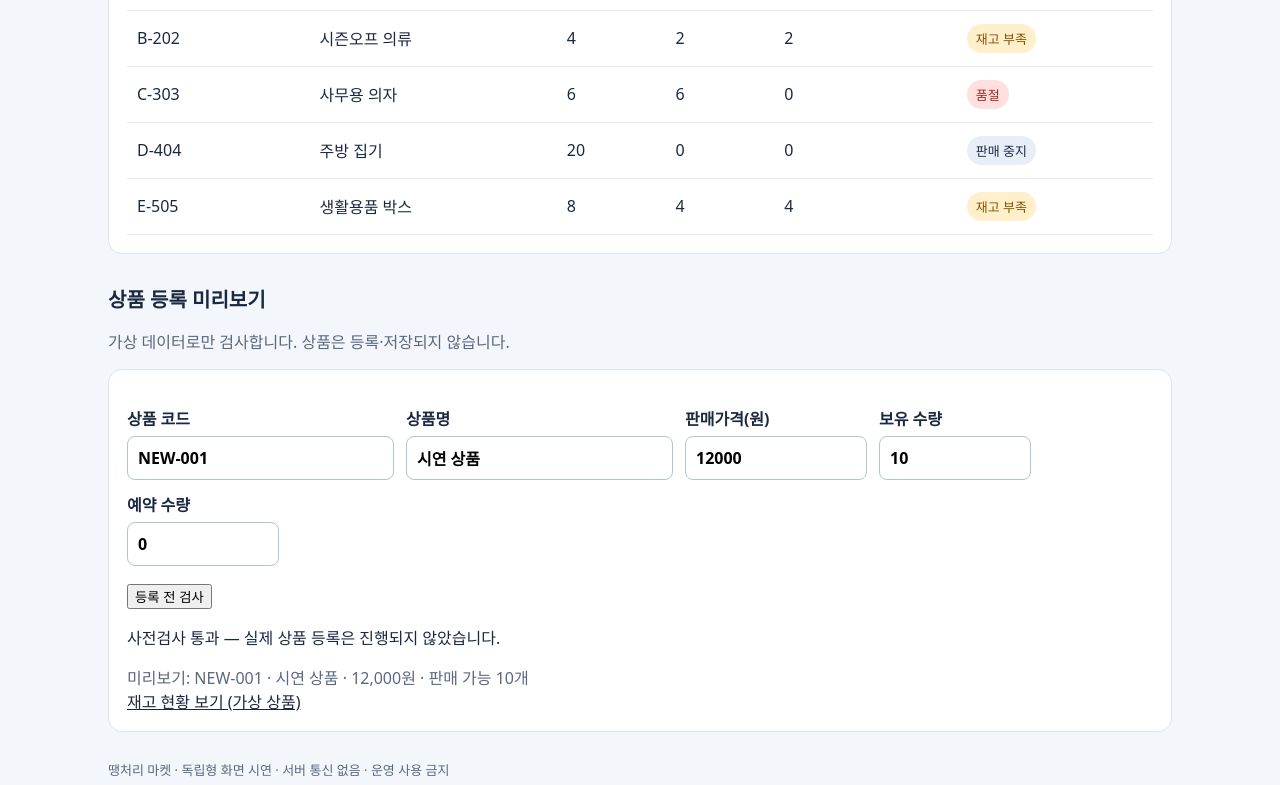
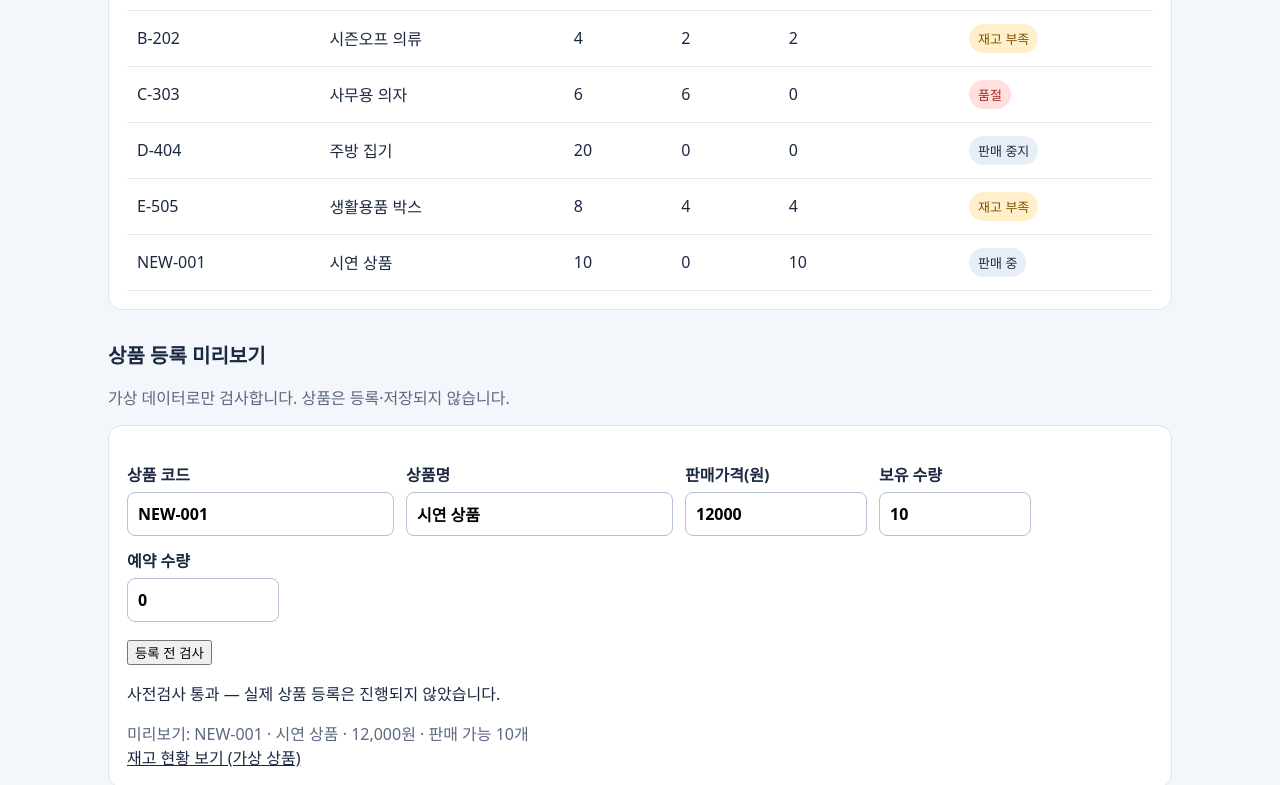
Before and after one commit to NurionHoldings/Clearance-sale, a plain HTML site: page seller-dashboard-demo.html in a window 1280 px wide. Both pictures are taken after a click on the button "등록 전 검사". Shown: the part 1000-1785 px from the top of the page. Drawn offline with Linux system fonts and the light colour scheme.

Commit message:
Show validated product draft in ephemeral inventory preview only

```diff
--- a/seller-dashboard-demo.html
+++ b/seller-dashboard-demo.html
@@ -58,8 +58,9 @@ const source=Object.freeze([
 {sku:"E-505",name:"생활용품 박스",onHand:8,reserved:4,active:true}
 ].map(item=>Object.freeze(item)));
 const $=id=>document.getElementById(id);
+let draftPreviewItem=null;
 function snapshot(threshold){
- const rows=source.map(item=>({...item,available:item.active?item.onHand-item.reserved:0}));
+ const rows=[...source,...(draftPreviewItem?[draftPreviewItem]:[])].map(item=>({...item,available:item.active?item.onHand-item.reserved:0}));
  const active=rows.filter(row=>row.active);
  const low=active.filter(row=>row.available>0&&row.available<=threshold);
  const out=active.filter(row=>row.available===0);
@@ -102,6 +103,7 @@ $("status").addEventListener("change",render);
 $("threshold").addEventListener("change",render);
 render();
 function previewDraft(){
+ draftPreviewItem=null;
  const sku=$("draft-sku").value.trim(),name=$("draft-name").value.trim();
  const priceRaw=$("draft-price").value,stockRaw=$("draft-stock").value,reservedRaw=$("draft-reserved").value;
  const validNumber=(raw,max)=>raw.trim()!==""&&/^\d+$/.test(raw)&&Number.isSafeInteger(Number(raw))&&Number(raw)<=max;
@@ -115,6 +117,8 @@ function previewDraft(){
  if(validNumber(stockRaw,1000000)&&validNumber(reservedRaw,1000000)&&Number(reservedRaw)>Number(stockRaw))errors.push("예약 수량은 보유 수량을 초과할 수 없습니다.");
  $("draft-errors").replaceChildren(...errors.map(message=>{const li=document.createElement("li");li.textContent=message;return li;}));
  $("draft-message").textContent=errors.length?"입력값을 확인하세요. 오류 "+errors.length+"건":"사전검사 통과 — 실제 상품 등록은 진행되지 않았습니다.";
+ if(!errors.length){draftPreviewItem=Object.freeze({sku,name,onHand:Number(stockRaw),reserved:Number(reservedRaw),active:true});}
+ render();
  $("draft-result").textContent=errors.length?"":"미리보기: "+sku+" · "+name+" · "+Number(priceRaw).toLocaleString("ko-KR")+"원 · 판매 가능 "+(Number(stockRaw)-Number(reservedRaw))+"개";
 }
 $("draft-preview").addEventListener("click",previewDraft);
```
